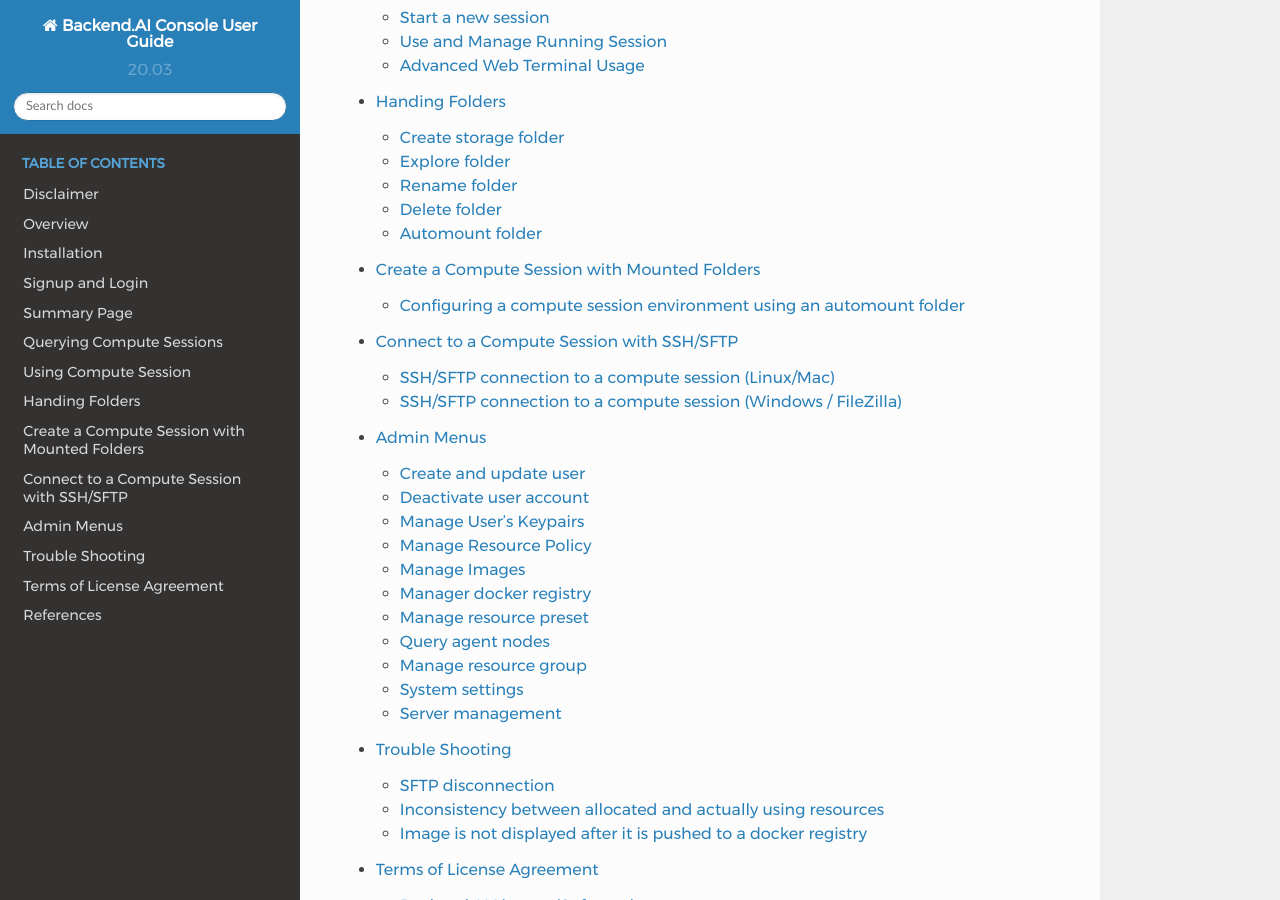
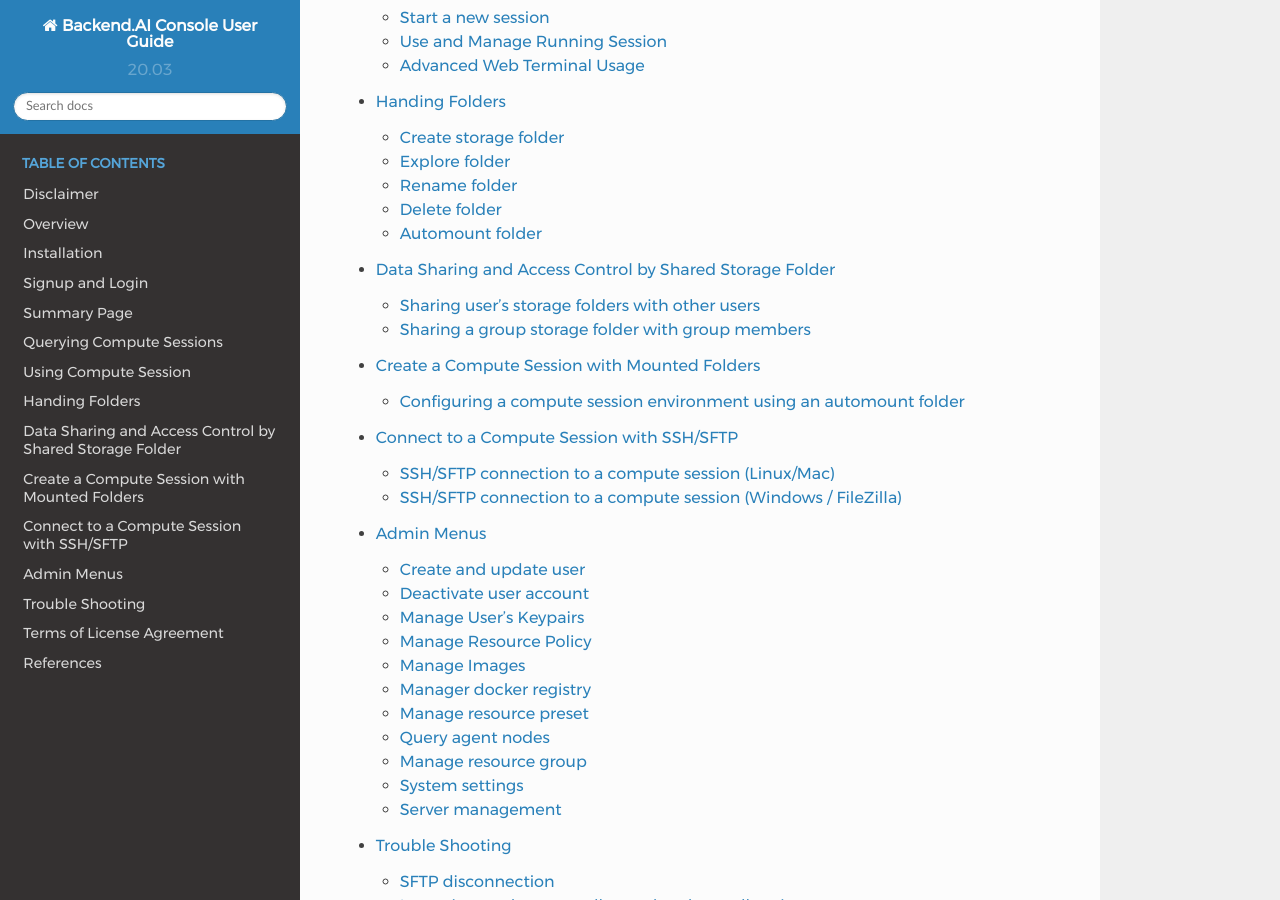
Before and after one commit to lablup/backend.ai-docs-webui, a Sphinx documentation site: the page built from docs/index.rst, in a window 1280 px wide and 900 px high, scrolled down 862 px. Built offline with Sphinx 7.4.7 and the Read the Docs theme 2.0.0, drawn with Linux system fonts in a browser that asks for light colours; some of the changed lines change nothing that is shown.

Commit message:
docs: add contents on vfolder sharing

```diff
--- a/docs/index.rst
+++ b/docs/index.rst
@@ -28,6 +28,7 @@
    session_list/session_list
    session_use/session_use
    vfolder/vfolder
+   share_vfolder/share_vfolder
    mount_vfolder/mount_vfolder
    sftp_to_container/sftp_to_container
    admin_user_keypair_management/admin_user_keypair_management
--- /dev/null
+++ b/docs/share_vfolder/share_vfolder.rst
@@ -0,0 +1,115 @@
+========================================================
+Data Sharing and Access Control by Shared Storage Folder
+========================================================
+
+You may need to share the contents of a storage folder with other users or group
+members to collaborate. For this purpose, Backend.AI provides flexible folder
+sharing feature.
+
+
+Sharing user's storage folders with other users
+-----------------------------------------------
+
+Let's learn how to share your personal Storage folder with other users. First,
+log in to User A's account and go to the Data & Storage page. There are several
+folders, and we want to share a folder named ``test`` to User B.
+
+.. image:: list_of_vfolders_A.png
+
+Inside the ``test`` folder you can see files and directories like ``hello.txt``
+and ``myfolder``.
+
+.. image:: test_vfolder_explorer_A.png
+
+Confirm that the ``test`` folder is not listed when logging in with User B's
+account.
+
+.. warning::
+   If a folder named ``test`` already exists in User B's account, User A's
+   ``test`` folder cannot be shared with User B.
+
+.. image:: no_test_vfolder_in_B.png
+
+Back to User A's account and click the third icon in the Control column on the
+right of the ``test`` folder. Enter User B's email in the email input field and
+click the SHARE button to send a sharing invitation. No actual email is sent,
+and invitations are generated through the Backend.AI database. In the case of
+Permissions, if you check View, it is shared as read-only, and if you check Edit
+together, even write operation is allowed to User B. If you want to share with
+multiple users, you can also click the + button to enter additional emails.
+
+.. image:: send_vfolder_invitation.png
+   :width: 350
+   :align: center
+
+Back to User B's account and visit to the Summary page. At the bottom of the
+page, you can see an invitation with the title Invitation arrived. If you don't
+see the invitation, go to another page once and then go back to the Summary
+page again. Click the ACCEPT button to accept the invitation.
+
+.. image:: invitation_accept.png
+
+Visit the Data & Storage page and check that the ``test`` folder is displayed in
+the list. If you don't see it on the list, try refreshing your browser page.
+Since you have accepted the invitation, you can now view the contents of User
+A's ``test`` folder in User B account. Compared to the other folders created by
+User B, the ``test`` folder has no management icon in the Control column. You
+can also see only the R (read-only) mark displayed in the Permission column.
+
+.. image:: test_vfolder_listed_in_B.png
+
+Let's navigate inside the ``test`` folder by clicking the folder icon in the
+Control column of ``test``. You can check the ``hello.txt`` and ``myfolder``
+that you checked in the user A's account again. Let's create a compute session
+by mounting this storge folder with the user B's account.
+
+.. image:: launch_session_with_test_mounted_B.png
+   :width: 350
+   :align: center
+
+After creating a session, open the web terminal and check that the ``test``
+folder is mounted in the home folder. The contents of the ``test`` folder are
+displayed, but attempts to create or delete files are not allowed. This is
+because User A shared it as read-only. User B can create a file in the ``test``
+folder if it has been shared including write access.
+
+.. image:: file_operations_on_shared_test_folder.png
+   :width: 450
+   :align: center
+
+This way, you can share your personal storage folders with other users based on
+your Backend.AI email account.
+
+
+Sharing a group storage folder with group members
+-------------------------------------------------
+
+In addition to user's storage folders, Backend.AI provides storage folders for
+groups. A group storage folder is a folder belonging to a specific group, not a
+specific user, and can be accessed by all users belonging to that group.
+
+.. note::
+   Group folders can only be created by administrators. Normal users can only
+   access the contents of the group folder created by the administrator. Also,
+   there may be cases where group folder is not allowed depending on the system
+   settings.
+
+First, log in with an administrator account and create a group folder. After
+moving to the Data & Storage page, click NEW FOLDER to open the folder creation
+dialog. Enter the folder name, set the Type to Group, and select the target
+group. The target group should be set to the group to which User B belongs for
+this example to work.  Permission is set to Read-Only again.
+
+.. image:: group_folder_creation.png
+   :width: 450
+   :align: center
+
+After confirming that the folder has been created, log in with the user B's
+account and check that the group folder just created on the Data & Storage page
+is displayed without an invitation procedure! You can see that R (Read Only) is
+also displayed in the Permission column.
+
+.. image:: group_folder_listed_in_B.png
+
+In this way, Backend.AI provides invitation for user's folders and group folders
+to help you share data and models in a flexible way.
```
Also changed, not shown: docs/share_vfolder/file_operations_on_shared_test_folder.png (added), docs/share_vfolder/group_folder_creation.png (added), docs/share_vfolder/group_folder_listed_in_B.png (added), docs/share_vfolder/invitation_accept.png (added), docs/share_vfolder/launch_session_with_test_mounted_B.png (added), docs/share_vfolder/list_of_vfolders_A.png (added), docs/share_vfolder/no_test_vfolder_in_B.png (added), docs/share_vfolder/send_vfolder_invitation.png (added), docs/share_vfolder/test_vfolder_explorer_A.png (added), docs/share_vfolder/test_vfolder_listed_in_B.png (added), 1 other file.
